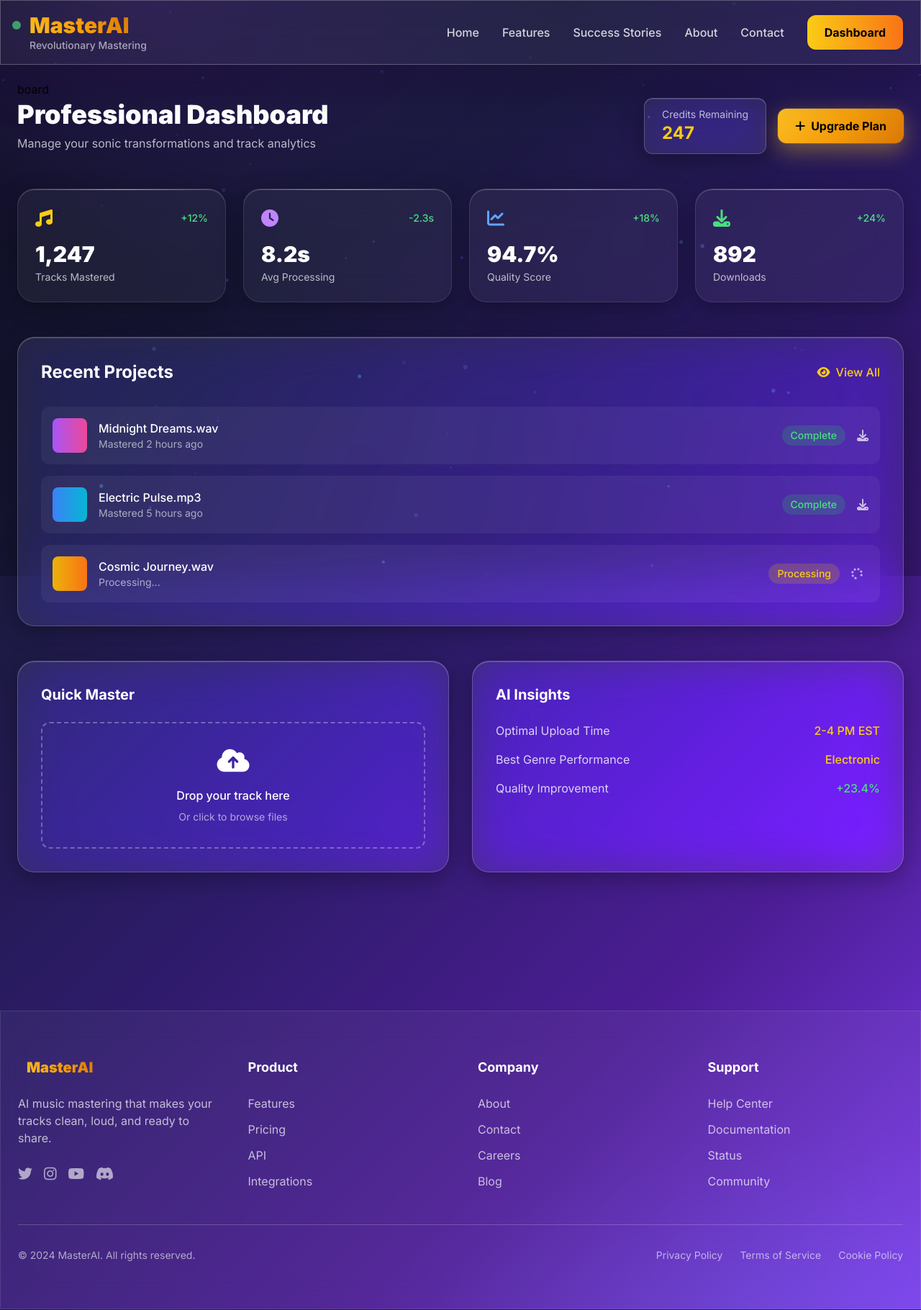
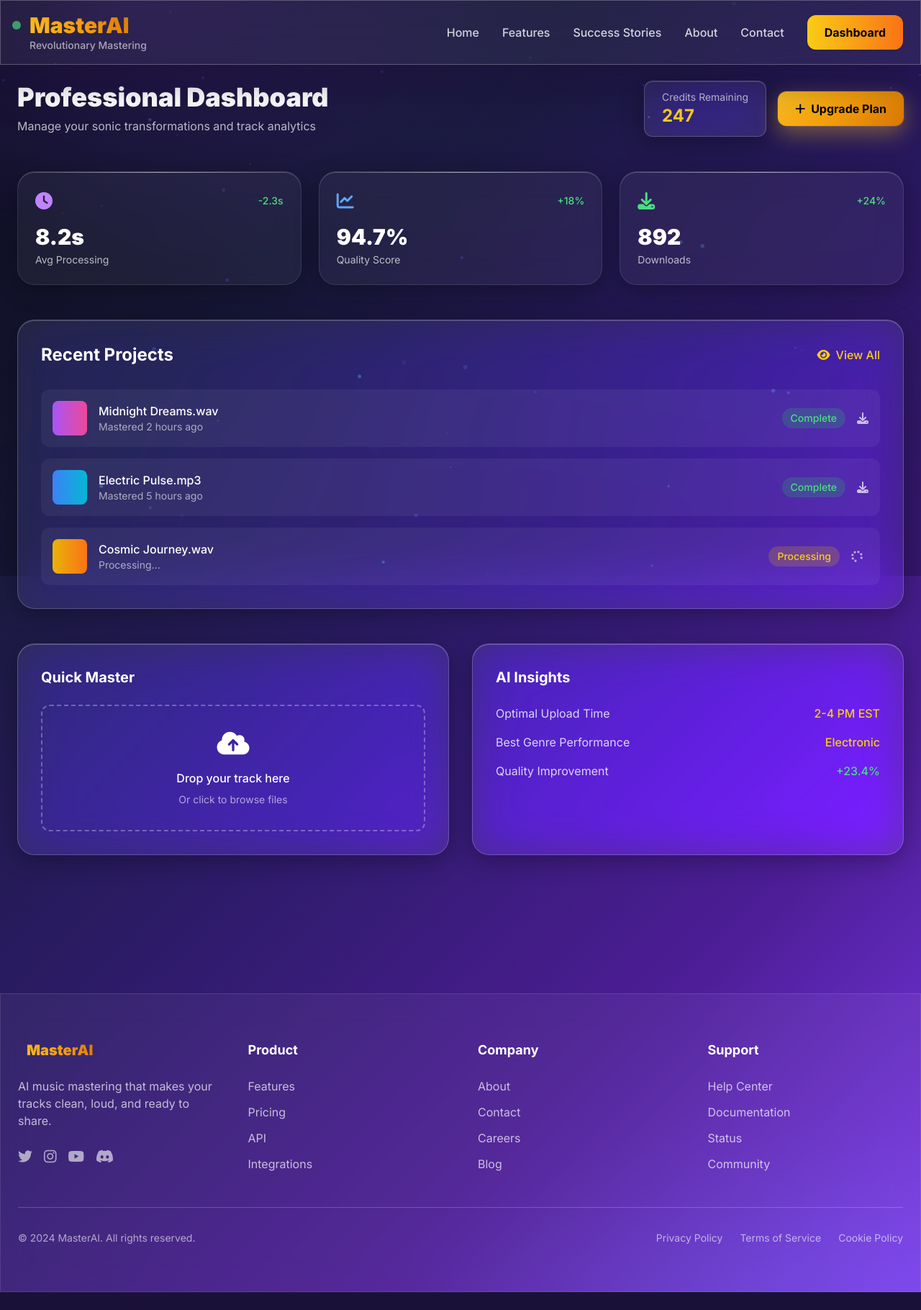
Before and after one commit to yvc0/new_ai_music, a Flask app: page /dashboard in a window 1280 px wide. Shown: the whole page at 72% size. After the commit the page ends 1796 px from the top, so only its background shows below. Run offline with Flask 3, Linux system fonts and the light colour scheme; parts of the project's set-up code (start-up, migrations or seed data) failed here and were passed over; some libraries are stand-ins or nearby versions.

Commit message:
Update dashboard.html

```diff
--- a/templates/dashboard.html
+++ b/templates/dashboard.html
@@ -3,7 +3,7 @@
 {% block title %}Dashboard - Neural Sonic Genesis{% endblock %}
 
 {% block content %}
-<div class="container mx-auto px-6 pt-8 pb-16">board
+<div class="container mx-auto px-6 pt-8 pb-16">
     <!-- Dashboard Header -->
     <div class="flex items-center justify-between mb-12">
         <div>
@@ -21,17 +21,8 @@
         </div>
     </div>
 
-    <!-- Analytics Cards -->
-    <div class="grid grid-cols-1 md:grid-cols-4 gap-6 mb-12">
-        <div class="glass-world-class card-world-class p-6">
-            <div class="flex items-center justify-between mb-4">
-                <i class="fas fa-music text-yellow-400 text-2xl"></i>
-                <span class="text-green-400 text-sm font-medium">+12%</span>
-            </div>
-            <div class="text-3xl font-black text-white mb-1">1,247</div>
-            <div class="text-white/70 text-sm">Tracks Mastered</div>
-        </div>
-
+    <!-- Analytics Cards (UPDATED: removed "Tracks Mastered", 3-column layout) -->
+    <div class="grid grid-cols-1 md:grid-cols-3 gap-6 mb-12">
         <div class="glass-world-class card-world-class p-6">
             <div class="flex items-center justify-between mb-4">
                 <i class="fas fa-clock text-purple-400 text-2xl"></i>
```
